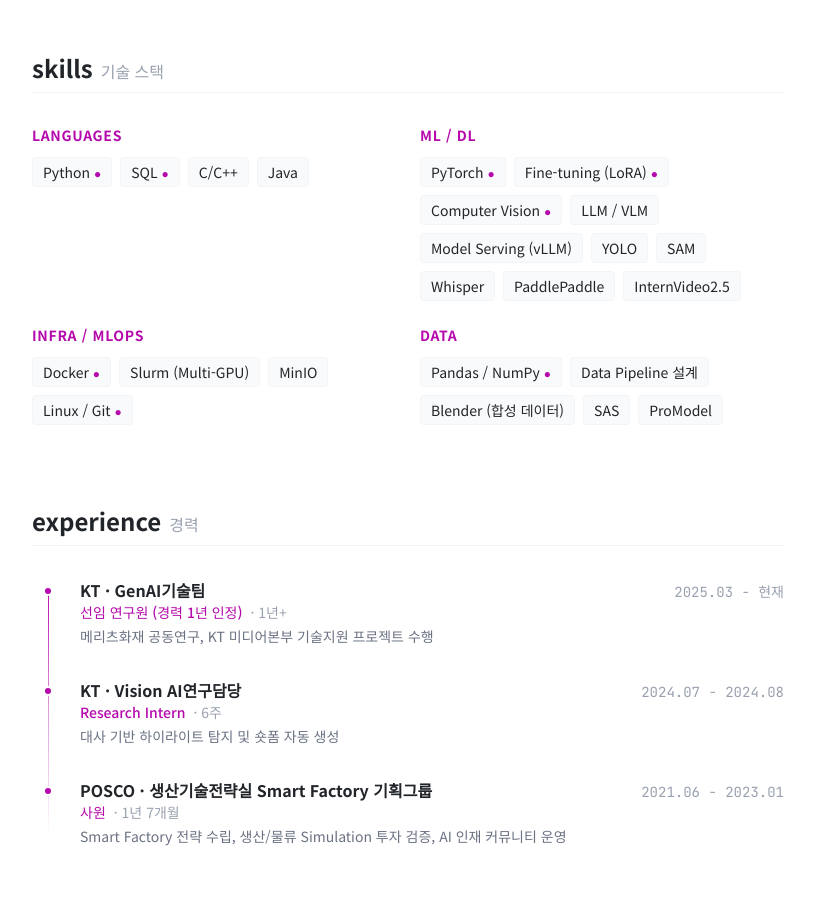
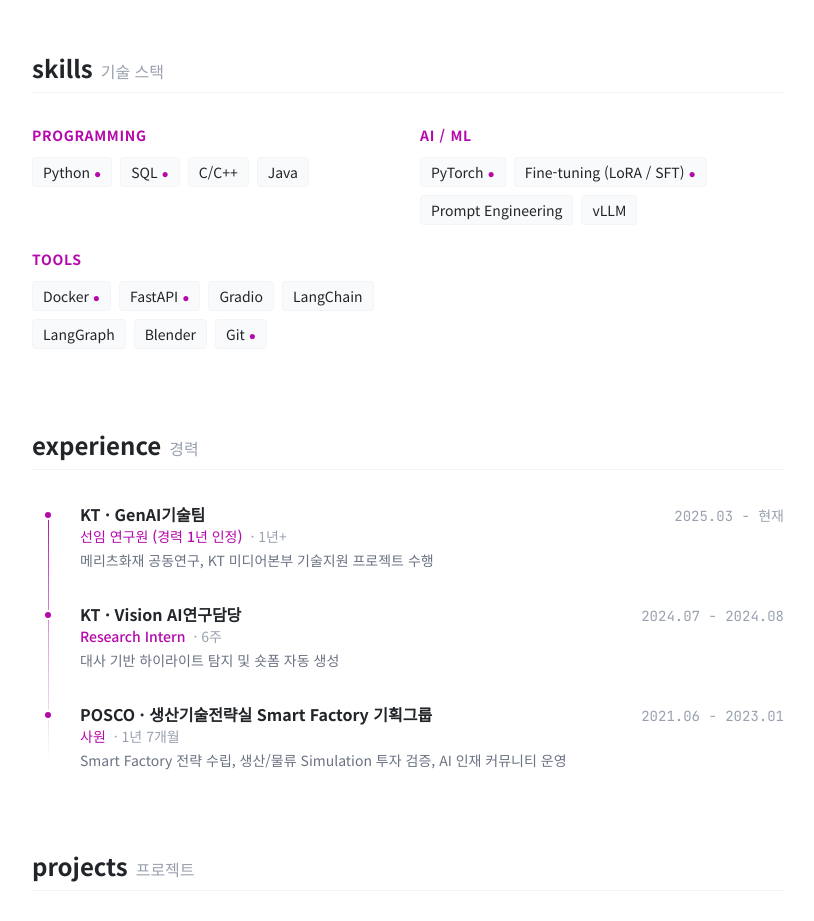
Before and after one commit to ilileun/profile, a Next.js app: page / in a window 1280 px wide. Shown: the part 1180-2101 px from the top of the page, without its empty margins (232-1046 px from the left). Built offline with nearby package versions, Linux system fonts and the light colour scheme.

Commit message:
Update skills: Programming, AI/ML, Tools

```diff
--- a/src/payload/skills.ts
+++ b/src/payload/skills.ts
@@ -5,7 +5,7 @@
 
 export const skills: Skill[] = [
   {
-    category: "Languages",
+    category: "Programming",
     items: [
       { name: "Python", level: 5 },
       { name: "SQL", level: 5 },
@@ -14,37 +14,24 @@
     ],
   },
   {
-    category: "ML / DL",
+    category: "AI / ML",
     items: [
       { name: "PyTorch", level: 5 },
-      { name: "Fine-tuning (LoRA)", level: 5 },
-      { name: "Computer Vision", level: 5 },
-      { name: "LLM / VLM", level: 4 },
-      { name: "Model Serving (vLLM)", level: 4 },
-      { name: "YOLO", level: 4 },
-      { name: "SAM", level: 4 },
-      { name: "Whisper", level: 4 },
-      { name: "PaddlePaddle", level: 4 },
-      { name: "InternVideo2.5", level: 4 },
+      { name: "Fine-tuning (LoRA / SFT)", level: 5 },
+      { name: "Prompt Engineering", level: 4 },
+      { name: "vLLM", level: 4 },
     ],
   },
   {
-    category: "Infra / MLOps",
+    category: "Tools",
     items: [
       { name: "Docker", level: 5 },
-      { name: "Slurm (Multi-GPU)", level: 4 },
-      { name: "MinIO", level: 4 },
-      { name: "Linux / Git", level: 5 },
-    ],
-  },
-  {
-    category: "Data",
-    items: [
-      { name: "Pandas / NumPy", level: 5 },
-      { name: "Data Pipeline 설계", level: 4 },
-      { name: "Blender (합성 데이터)", level: 4 },
-      { name: "SAS", level: 3 },
-      { name: "ProModel", level: 3 },
+      { name: "FastAPI", level: 5 },
+      { name: "Gradio", level: 4 },
+      { name: "LangChain", level: 4 },
+      { name: "LangGraph", level: 4 },
+      { name: "Blender", level: 4 },
+      { name: "Git", level: 5 },
     ],
   },
 ];
```
